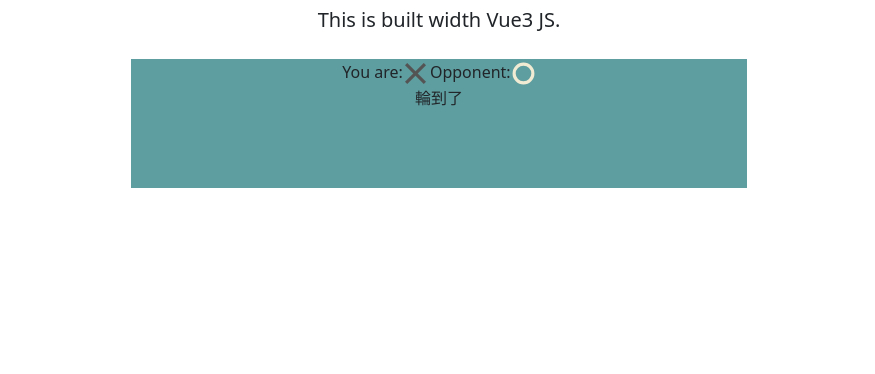
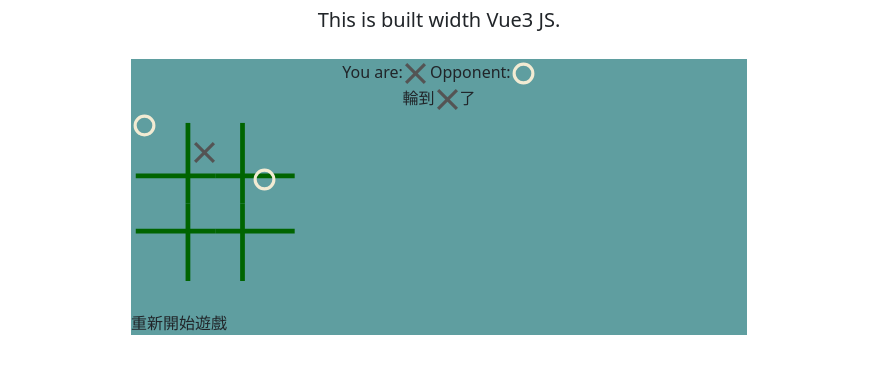
Before and after one commit to NealLKF/vue-Tic-tac-toe, a website: page index.html in a window 1280 px wide. Shown: the part 120-494 px from the top of the page, without its empty margins (201-1076 px from the left). Drawn offline with nearby package versions, Linux system fonts and the light colour scheme.

Commit message:
Build the tic-tac-toe 60% progress.

```diff
--- a/index.html
+++ b/index.html
@@ -10,9 +10,40 @@
     <script src="node_modules/bootstrap/dist/js/bootstrap.bundle.min.js"></script>
     <script src="node_modules/vue/dist/vue.global.js" charset="utf-8"></script>
     <style>
-        .GameTitle {
+        .pieces {
+            width: 25px;
+            height: 25px;
+        }
+
+        .XAM5jb path {
+            stroke: darkgreen;
+            stroke-width: 6px;
+
+        }
+
+        .GameTitle,
+        .GameFoot {
             display: inline-flex;
             width: 100%;
+        }
+
+        .GameBody {
+            position: relative;
+            height: 200px;
+            display:flex;
+        }
+
+        .GameBody table tr td {
+            width: 60px;
+        }
+
+        .checkerboard {
+            position: absolute;
+            margin: auto !important;
+        }
+        .checkerboardSVG {
+            position: absolute;
+            margin: auto !important;
         }
 
         #tbGameTitle {
@@ -21,11 +52,6 @@
 
         #tbGameTitle td {
             display: inline-flex;
-        }
-
-        #tbGameTitle td div {
-            width: 25px;
-            height: 25px;
         }
     </style>
 </head>
@@ -45,7 +71,7 @@
                     <table id="tbGameTitle">
                         <tr>
                             <td>You are:
-                                <div>
+                                <div class="pieces">
                                     <svg aria-label="X" role="img" viewBox="0 0 128 128">
                                         <path class="hFJ9Ve" d="M16,16L112,112"
                                             style="stroke: rgb(84, 84, 84); stroke-dasharray: 135.764; stroke-dashoffset: 0; stroke-width: 16px;">
@@ -57,7 +83,7 @@
                                 </div>
                             </td>
                             <td>Opponent:
-                                <div>
+                                <div class="pieces">
                                     <svg aria-label="O" role="img" viewBox="0 0 128 128">
                                         <path class="hFJ9Ve" d="M64,16A48,48 0 1,0 64,112A48,48 0 1,0 64,16"
                                             style="stroke: rgb(242, 235, 211); stroke-dasharray: 301.635; stroke-dashoffset: 0;stroke-width: 16px; fill:none;">
@@ -69,12 +95,9 @@
                     </table>
                 </div>
                 <div style="display:inline-flex;">輪到
-                    <div></div>了
-                </div>
-                <div>
-                    <table>
-                        <tr v-for="row in RowCount">
-                            <td><svg aria-label="X" role="img" viewBox="0 0 128 128" >
+                    <div class="pieces">
+                        <div v-if="pty.CurrentTurn==='X'">
+                            <svg aria-label="X" role="img" viewBox="0 0 128 128">
                                 <path class="hFJ9Ve" d="M16,16L112,112"
                                     style="stroke: rgb(84, 84, 84); stroke-dasharray: 135.764; stroke-dashoffset: 0; stroke-width: 16px;">
                                 </path>
@@ -82,17 +105,55 @@
                                     style="stroke: rgb(84, 84, 84); stroke-dasharray: 135.764; stroke-dashoffset: 0;stroke-width: 16px;">
                                 </path>
                             </svg>
-                                <svg aria-label="O" role="img" viewBox="0 0 128 128" style="display:none;">
+                        </div>
+                        <div v-if="pty.CurrentTurn==='O'">
+                            <svg aria-label="O" role="img" viewBox="0 0 128 128">
                                 <path class="hFJ9Ve" d="M64,16A48,48 0 1,0 64,112A48,48 0 1,0 64,16"
                                     style="stroke: rgb(242, 235, 211); stroke-dasharray: 301.635; stroke-dashoffset: 0;stroke-width: 16px; fill:none;">
                                 </path>
                             </svg>
+                        </div>
+                    </div>了
+                </div>
+                <div class="GameBody">
+                    <svg jsname="hSNbuf" class="Vu40Fd XAM5jb checkerboardSVG" viewBox="0 0 215 215" style="width: 170px; opacity: 1;">
+                        <path jsname="V3UtZb" class="hFJ9Ve"
+                            d="M106.51736450195312,82.0694580078125L6.017364501953125,82.0694580078125"
+                            style="stroke-dasharray: 100.5; stroke-dashoffset: 0;"></path>
+                        <path jsname="V3UtZb" class="hFJ9Ve"
+                            d="M106.51736450195312,152.0694580078125L6.017364501953125,152.0694580078125"
+                            style="stroke-dasharray: 100.5; stroke-dashoffset: 0;"></path>
+                        <path jsname="V3UtZb" class="hFJ9Ve"
+                            d="M106.51736450195312,82.0694580078125L207.01736450195312,82.0694580078125"
+                            style="stroke-dasharray: 100.5; stroke-dashoffset: 0;"></path>
+                        <path jsname="V3UtZb" class="hFJ9Ve"
+                            d="M106.51736450195312,152.0694580078125L207.01736450195312,152.0694580078125"
+                            style="stroke-dasharray: 100.5; stroke-dashoffset: 0;"></path>
+                        <path jsname="V3UtZb" class="hFJ9Ve"
+                            d="M72.01736450195312,117.0694580078125L72.01736450195312,15.0694580078125"
+                            style="stroke-dasharray: 102; stroke-dashoffset: 0;"></path>
+                        <path jsname="V3UtZb" class="hFJ9Ve"
+                            d="M141.01736450195312,117.0694580078125L141.01736450195312,15.0694580078125"
+                            style="stroke-dasharray: 102; stroke-dashoffset: 0;"></path>
+                        <path jsname="V3UtZb" class="hFJ9Ve"
+                            d="M72.01736450195312,117.0694580078125L72.01736450195312,219.0694580078125"
+                            style="stroke-dasharray: 102; stroke-dashoffset: 0;"></path>
+                        <path jsname="V3UtZb" class="hFJ9Ve"
+                            d="M141.01736450195312,117.0694580078125L141.01736450195312,219.0694580078125"
+                            style="stroke-dasharray: 102; stroke-dashoffset: 0;"></path>
+                    </svg>
+                    <table class="checkerboard">
+                        <tr v-for="line in BoardLine">
+                            <td v-for="squareID in SquareArray(line)">
+                                <div class="pieces" v-bind="{id: squareID}" v-on:click="chooseit(squareID)">
+                                    <pieces-type :key="squareID" :squarecontent="GetSquareValue(squareID)">
+                                    </pieces-type>
+                                </div>
                             </td>
-                            <td></td>
-                            <td></td>
                         </tr>
                     </table>
                 </div>
+                <div class="GameFoot" @click="">重新開始遊戲</div>
             </div>
         </div>
     </div>
@@ -104,13 +165,63 @@
         data() {
             return {
                 pty: {
-                    dtArray: [[1, 2, 3], [4, 5, 6], [7, 8, 9]]
+                    SquareIDList: [[1, 2, 3], [4, 5, 6], [7, 8, 9]],
+                    SquareValue: { 1: 'O', 2: '', 3: '', 4: '', 5: 'X', 6: '', 7: '', 8: '', 9: 'O' },
+                    SquareObj: [
+                        { index: 1, value: '' },
+                        { index: 2, value: '' },
+                        { index: 3, value: '' },
+                        { index: 4, value: '' },
+                        { index: 5, value: '' },
+                        { index: 6, value: '' },
+                        { index: 7, value: '' },
+                        { index: 8, value: '' },
+                        { index: 9, value: '' },
+                    ],
+                    CurrentTurn: 'X'
                 }
             }
         },
         computed: {
-            RowCount() { return this.pty.dtArray.length }
+            BoardLine() { return this.pty.SquareIDList.length },
+            SquareArray() { return idx => { return this.pty.SquareIDList[idx - 1] } },
+            GetSquareValue() { return idx => { return this.pty.SquareValue[idx] } }
+        },
+        methods: {
+            chooseit(psquareID) {
+                if (this.pty.SquareValue[psquareID]) return;
+                this.pty.SquareValue[psquareID] = this.pty.CurrentTurn;
+                this.changeTurn();
+            },
+            changeTurn() {
+                if (this.pty.CurrentTurn === 'X') { this.pty.CurrentTurn = 'O'; } else { this.pty.CurrentTurn = 'X'; }
+            },
+            resetGame() {
+                this.pty.CurrentTurn = 'X';
+                this.pty.CurrentTurn = 'X';
+
             }
+        }
+    }).component('pieces-type', {
+        props: ['squarecontent'],
+        template: `
+        <div v-show="squarecontent==='X'">
+            <svg aria-label="X" role="img" viewBox="0 0 128 128">
+                <path class="hFJ9Ve" d="M16,16L112,112"
+                    style="stroke: rgb(84, 84, 84); stroke-dasharray: 135.764; stroke-dashoffset: 0; stroke-width: 16px;">
+                </path>
+                <path class="hFJ9Ve" d="M112,16L16,112"
+                    style="stroke: rgb(84, 84, 84); stroke-dasharray: 135.764; stroke-dashoffset: 0;stroke-width: 16px;">
+                </path>
+            </svg>
+        </div>
+        <div v-show="squarecontent==='O'">
+            <svg aria-label="O" role="img" viewBox="0 0 128 128">
+                <path class="hFJ9Ve" d="M64,16A48,48 0 1,0 64,112A48,48 0 1,0 64,16"
+                    style="stroke: rgb(242, 235, 211); stroke-dasharray: 301.635; stroke-dashoffset: 0;stroke-width: 16px; fill:none;">
+                </path>
+            </svg>
+        </div>`
     }).mount('#ttt')
 
 </script>
```
Lines whose indentation alone changed are shown as unchanged.
